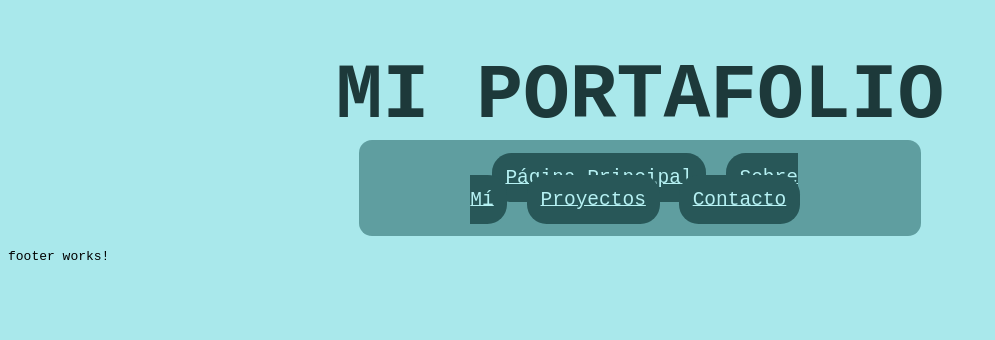
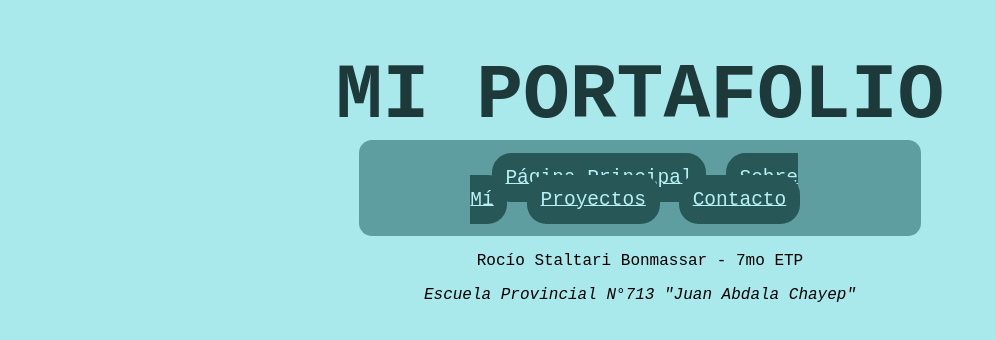
Before and after one commit to rostalbon/actividad-angular, an Angular app: page / in a window 1280 px wide. Shown: the top 340 px of the page, without its empty margins (0-995 px from the left). Built offline with nearby package versions, Linux system fonts and the light colour scheme.

Commit message:
Se agregó contenido al footer y se modificaron los estilos

```diff
--- a/src/app/footer/footer.css
+++ b/src/app/footer/footer.css
@@ -0,0 +1,4 @@
+div {
+    text-align: center;
+    font-size: large;
+}
--- a/src/app/footer/footer.html
+++ b/src/app/footer/footer.html
@@ -1 +1,4 @@
-<p>footer works!</p>
+<div>
+    <p>Rocío Staltari Bonmassar - 7mo ETP</p>
+    <p class="esc">Escuela Provincial N°713 "Juan Abdala Chayep"</p>
+</div>
--- a/src/styles.css
+++ b/src/styles.css
@@ -9,3 +9,6 @@ body {
     background-color: rgb(169, 232, 235);
     font-family: monospace;
 }
+.esc {
+    font-style: italic;
+}
```
